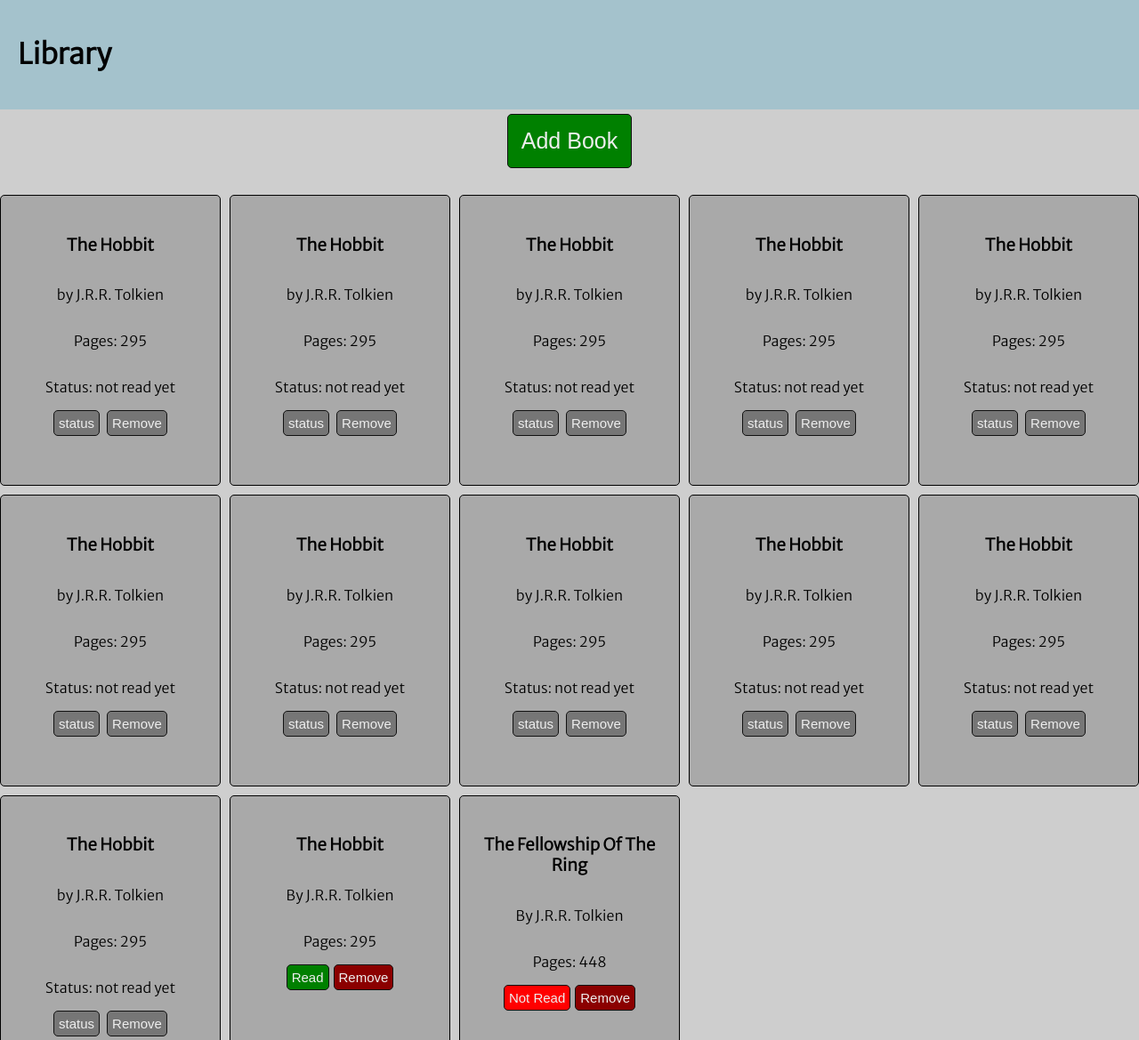
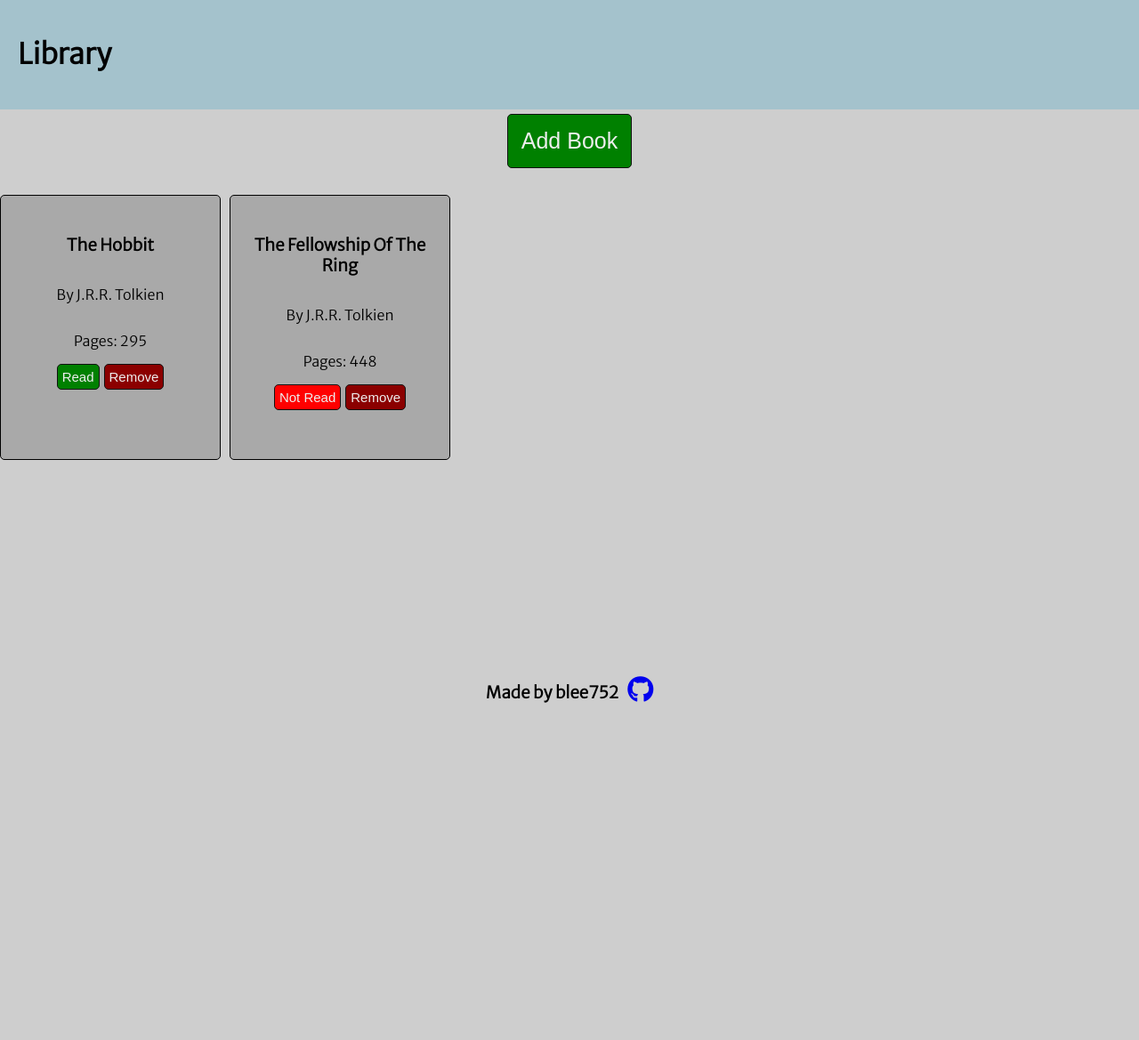
Before and after one commit to blee752/Library, a plain HTML site: page Index.html in a window 1280 px wide. Shown: the top 1169 px of the page at 89% size. After the commit the page ends 800 px from the top, so only its background shows below. Drawn offline with Linux system fonts and the light colour scheme.

Commit message:
removed testing markup

```diff
--- a/Index.html
+++ b/Index.html
@@ -14,122 +14,7 @@
     <div class="main-container">
         <button class='add-book'>Add Book</button>
         <div class='grid-container'>
-            <!-- <div class='grid-item'>
-                <h3>The Hobbit</h3>
-                <p>by J.R.R. Tolkien</p>
-                <p>Pages: 295</p>
-                <p>Status: not read yet</p>
-                <div class='button-container'>
-                    <button>status</button>
-                    <button>Remove</button>
-                </div>
-            </div> -->
-            <div class='grid-item'>
-                <h3>The Hobbit</h3>
-                <p>by J.R.R. Tolkien</p>
-                <p>Pages: 295</p>
-                <p>Status: not read yet</p>
-                <div class='button-container'>
-                    <button>status</button>
-                    <button>Remove</button>
-                </div>
-            </div><div class='grid-item'>
-                <h3>The Hobbit</h3>
-                <p>by J.R.R. Tolkien</p>
-                <p>Pages: 295</p>
-                <p>Status: not read yet</p>
-                <div class='button-container'>
-                    <button>status</button>
-                    <button>Remove</button>
-                </div>
-            </div><div class='grid-item'>
-                <h3>The Hobbit</h3>
-                <p>by J.R.R. Tolkien</p>
-                <p>Pages: 295</p>
-                <p>Status: not read yet</p>
-                <div class='button-container'>
-                    <button>status</button>
-                    <button>Remove</button>
-                </div>
-            </div><div class='grid-item'>
-                <h3>The Hobbit</h3>
-                <p>by J.R.R. Tolkien</p>
-                <p>Pages: 295</p>
-                <p>Status: not read yet</p>
-                <div class='button-container'>
-                    <button>status</button>
-                    <button>Remove</button>
-                </div>
-            </div>
-            <div class='grid-item'>
-                <h3>The Hobbit</h3>
-                <p>by J.R.R. Tolkien</p>
-                <p>Pages: 295</p>
-                <p>Status: not read yet</p>
-                <div class='button-container'>
-                    <button>status</button>
-                    <button>Remove</button>
-                </div>
-            </div>
-            <div class='grid-item'>
-                <h3>The Hobbit</h3>
-                <p>by J.R.R. Tolkien</p>
-                <p>Pages: 295</p>
-                <p>Status: not read yet</p>
-                <div class='button-container'>
-                    <button>status</button>
-                    <button>Remove</button>
-                </div>
-            </div>
-            <div class='grid-item'>
-                <h3>The Hobbit</h3>
-                <p>by J.R.R. Tolkien</p>
-                <p>Pages: 295</p>
-                <p>Status: not read yet</p>
-                <div class='button-container'>
-                    <button>status</button>
-                    <button>Remove</button>
-                </div>
-            </div><div class='grid-item'>
-                <h3>The Hobbit</h3>
-                <p>by J.R.R. Tolkien</p>
-                <p>Pages: 295</p>
-                <p>Status: not read yet</p>
-                <div class='button-container'>
-                    <button>status</button>
-                    <button>Remove</button>
-                </div>
-            </div>
-            <div class='grid-item'>
-                <h3>The Hobbit</h3>
-                <p>by J.R.R. Tolkien</p>
-                <p>Pages: 295</p>
-                <p>Status: not read yet</p>
-                <div class='button-container'>
-                    <button>status</button>
-                    <button>Remove</button>
-                </div>
-            </div>
-            <div class='grid-item'>
-                <h3>The Hobbit</h3>
-                <p>by J.R.R. Tolkien</p>
-                <p>Pages: 295</p>
-                <p>Status: not read yet</p>
-                <div class='button-container'>
-                    <button>status</button>
-                    <button>Remove</button>
-                </div>
-            </div>
-            <div class='grid-item'>
-                <h3>The Hobbit</h3>
-                <p>by J.R.R. Tolkien</p>
-                <p>Pages: 295</p>
-                <p>Status: not read yet</p>
-                <div class='button-container'>
-                    <button>status</button>
-                    <button>Remove</button>
-                </div>
-            </div>
+
 
 
 
```
